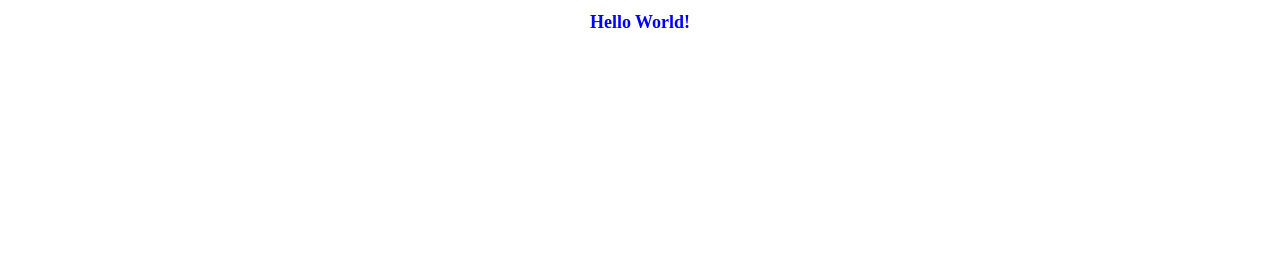
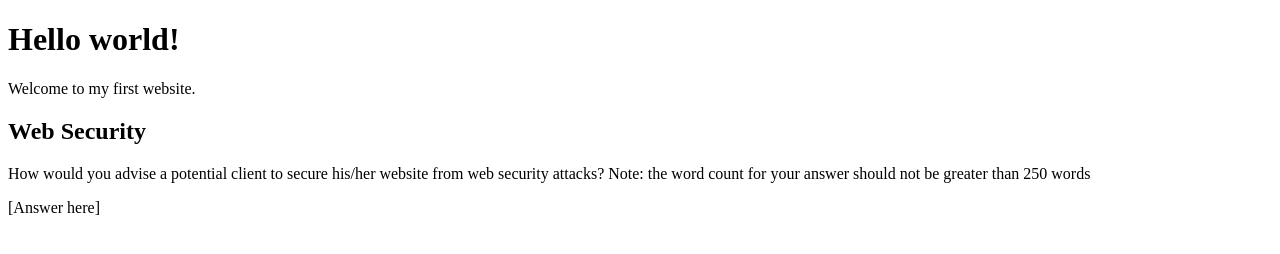
Before and after one commit to Noroff-FEU-Assignments/cross-course-project-kJAHsin, a plain HTML site: page html/index.html in a window 1280 px wide. Drawn offline with Linux system fonts and the light colour scheme; files that its build step writes are made by us from their sources.

Commit message:
without answer

```diff
--- a/css/style.css
+++ /dev/null
@@ -1,5 +0,0 @@
-h1 {
-    text-align: center;
-    color: blue;
-    font-size: large;
-}
--- a/html/index.html
+++ b/html/index.html
@@ -1,13 +1,13 @@
 <!DOCTYPE html>
-<html lang="en">
-<head>
-    <meta charset="UTF-8">
-    <meta http-equiv="X-UA-Compatible" content="IE=edge">
-    <meta name="viewport" content="width=device-width, initial-scale=1.0">
-    <link rel="stylesheet" href="style.css">
-    <title>Document</title>
-</head>
-<body>
-    <h1>Hello World!</h1>
-</body>
+<html>
+  <head>
+    <title>My first website</title>
+  </head>
+  <body>
+    <h1>Hello world!</h1>
+    <p>Welcome to my first website.</p>
+    <h2>Web Security</h2>
+    <p id="web-security-question">How would you advise a potential client to secure his/her website from web security attacks? Note: the word count for your answer should not be greater than 250 words</p>
+    <p id="web-security-answer">[Answer here]</p>
+  </body>
 </html>
```
